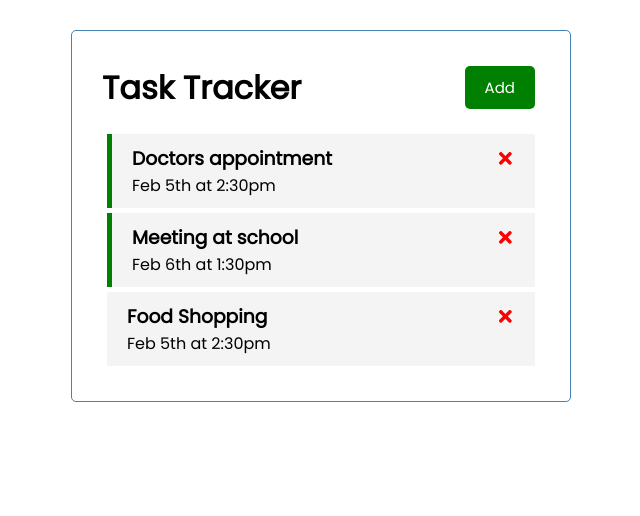
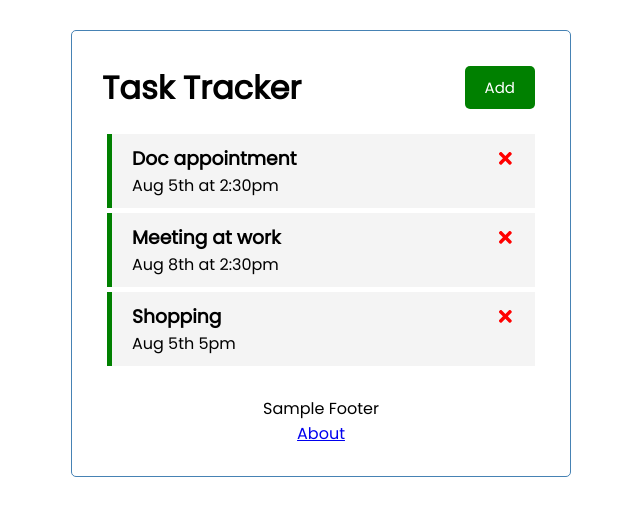
Before and after one commit to iizanamii00/react-task-manager, a React (Create React App) app: page / in a window 1280 px wide. Shown: the top 516 px of the page, without its empty margins (319-959 px from the left). Built offline with nearby package versions, Linux system fonts and the light colour scheme; data requests are answered from the project's data file.

Commit message:
added json-server to demo rest api communication

```diff
--- /dev/null
+++ b/db.json
@@ -0,0 +1,22 @@
+{
+  "tasks": [
+    {
+      "id": 1,
+      "text": "Doc appointment",
+      "day": "Aug 5th at 2:30pm",
+      "reminder": true
+    },
+    {
+      "id": 2,
+      "text": "Meeting at work",
+      "day": "Aug 8th at 2:30pm",
+      "reminder": true
+    },
+    {
+      "text": "Shopping",
+      "day": "Aug 5th 5pm",
+      "reminder": true,
+      "id": 3
+    }
+  ]
+}
--- a/package.json
+++ b/package.json
@@ -6,9 +6,11 @@
     "@testing-library/jest-dom": "^5.14.1",
     "@testing-library/react": "^11.2.7",
     "@testing-library/user-event": "^12.8.3",
+    "json-server": "^0.16.3",
     "react": "^17.0.2",
     "react-dom": "^17.0.2",
     "react-icons": "^4.2.0",
+    "react-router-dom": "^5.2.0",
     "react-scripts": "4.0.3",
     "web-vitals": "^1.1.2"
   },
@@ -16,7 +18,8 @@
     "start": "react-scripts start",
     "build": "react-scripts build",
     "test": "react-scripts test",
-    "eject": "react-scripts eject"
+    "eject": "react-scripts eject",
+    "server": "json-server --watch db.json --port 5000"
   },
   "eslintConfig": {
     "extends": [
--- a/src/App.js
+++ b/src/App.js
@@ -1,58 +1,95 @@
+import { useState, useEffect } from 'react'
+import { BrowserRouter as Router, Route} from 'react-router-dom'
 import Header from "./components/Header";
-
 import Tasks from './components/Tasks'
 import AddTask from './components/AddTask'
-import { useState } from 'react'
+import Footer from './components/Footer'
+import About from './components/About';
 
 
 function App() {
 
   const [showAddTask, setShowAddTask] = useState(false)
 
-  const [tasks, setTasks] = useState([
-    {
-      id: 1,
-      text: 'Doctors appointment',
-      day: 'Feb 5th at 2:30pm',
-      reminder: true,
-    },
-    {
-      id: 2,
-      text: 'Meeting at school',
-      day: 'Feb 6th at 1:30pm',
-      reminder: true,
-    },
-    {
-    id: 3,
-    text: 'Food Shopping',
-    day: 'Feb 5th at 2:30pm',
-    reminder: false,
-    },
-  ])
+  const [tasks, setTasks] = useState([])
 
-  const addTask = (task) => {
-    const id = Math.floor(Math.random()*10000)+1
-    const newTask = { id, ...task}
-    setTasks([...tasks, newTask])
+  useEffect(() => {
+    const getTasks = async () => {
+      const tasksFromServer = await fetchTasks()
+      setTasks(tasksFromServer)
+    }
+
+    getTasks()
+  }, [])
+
+  const fetchTasks = async () => {
+    const res = await fetch(`http://localhost:5000/tasks`)
+    const data = await res.json()
+    return data
   }
 
-  const deleteTask = (id) =>{
+  const fetchTask = async (id) => {
+    const res = await fetch(`http://localhost:5000/tasks/${id}`)
+    const data = await res.json()
+    return data
+  }
+
+
+  const addTask = async (task) => {
+    const res = await fetch('http://localhost:5000/tasks', {
+      method: 'POST',
+      headers: {
+        'Content-type': 'application/json',
+      },
+      body: JSON.stringify(task),
+    })
+
+    const data = await res.json()
+
+    setTasks([...tasks, data])
+  }
+
+  const deleteTask = async (id) =>{
+    await fetch(`http://localhost:5000/tasks/${id}`, {
+      method: 'DELETE',
+    })
     setTasks(tasks.filter((task) => task.id !== id ))
   }
 
-  const toggleReminder = (id) => {
-    setTasks(tasks.map((task) => task.id === id ? { ...task, reminder: !task.reminder} : task))
+  const toggleReminder = async (id) => {
+
+    const taskToToggle = await fetchTask(id)
+    const updTask = {...taskToToggle, reminder: !taskToToggle.reminder}
+
+    const res = await fetch(`http://localhost:5000/tasks/${id}`, {
+      method: 'PUT',
+      headers: {
+        'Content-type': 'application/json',
+      },
+      body: JSON.stringify(updTask),
+    })
+
+    const data = await res.json()
+
+    setTasks(tasks.map((task) => task.id === id ? { ...task, reminder: data.reminder} : task))
   }
 
   return (
-    <div className="container">
-      <div>
-        <Header onAdd={() => setShowAddTask(!showAddTask)} showAdd={showAddTask}/>
-        {showAddTask && <AddTask onAdd={addTask}/>}
-        {tasks.length>0 ? <Tasks tasks={tasks} onDelete={deleteTask} onToggle={toggleReminder} /> : 'No tasks'}
+    <Router>
+      <div className="container">
+          <Header onAdd={() => setShowAddTask(!showAddTask)} showAdd={showAddTask}/>
+          <Route path='/' exact render={(props) => (
+            <>
+            {showAddTask && <AddTask onAdd={addTask}/>}
+            {tasks.length>0 ? (<Tasks tasks={tasks} onDelete={deleteTask} onToggle={toggleReminder} />) : ('No tasks')}
+            </>
+            )}
+          />
+          <Route path='/about' component = {About} />
+          <Footer/>
       </div>
-    </div>
-  );
+    </Router>
+  )
 }
 
 export default App;
--- /dev/null
+++ b/src/components/About.js
@@ -0,0 +1,13 @@
+import React from 'react'
+import {Link} from 'react-router-dom'
+
+const About = () => {
+    return (
+        <div>
+            <h4>Version 1.0.0</h4>
+            <Link to='/'>Back </Link>
+        </div>
+    )
+}
+
+export default About
--- /dev/null
+++ b/src/components/Footer.js
@@ -0,0 +1,14 @@
+import React from 'react'
+import {Link} from 'react-router-dom'
+
+
+const Footer = () => {
+    return (
+        <footer>
+            <p>Sample Footer</p>
+            <Link to="/about">About</Link>
+        </footer>
+    )
+}
+
+export default Footer
--- a/src/components/Header.js
+++ b/src/components/Header.js
@@ -1,11 +1,13 @@
 import PropTypes from 'prop-types'
+import {useLocation} from 'react-router-dom'
 import Button from './Button'
 
 const Header = ({title,onAdd,showAdd}) => {
+    const location = useLocation()
     return (
         <header className="header">
             <h1>{title}</h1>
-            <Button color={showAdd ? 'Red' : 'Green'} text={showAdd ? 'Close' : 'Add'} onClick={onAdd}/>
+            {location.pathname === '/' && (<Button color={showAdd ? 'Red' : 'Green'} text={showAdd ? 'Close' : 'Add'} onClick={onAdd}/>)}
         </header>
     )
 }
--- a/src/components/Tasks.js
+++ b/src/components/Tasks.js
@@ -3,8 +3,8 @@
 const Tasks = ({ tasks, onDelete, onToggle }) => {
   return (
     <>
-      {tasks.map((task) => (
-        <Task key={task.id} task={task}
+      {tasks.map((task,index) => (
+        <Task key={index} task={task}
         onDelete={onDelete} onToggle={onToggle} />
       ))}
     </>
```
Also changed, not shown: 1 other file (tests, documents, lock files or other folders).
